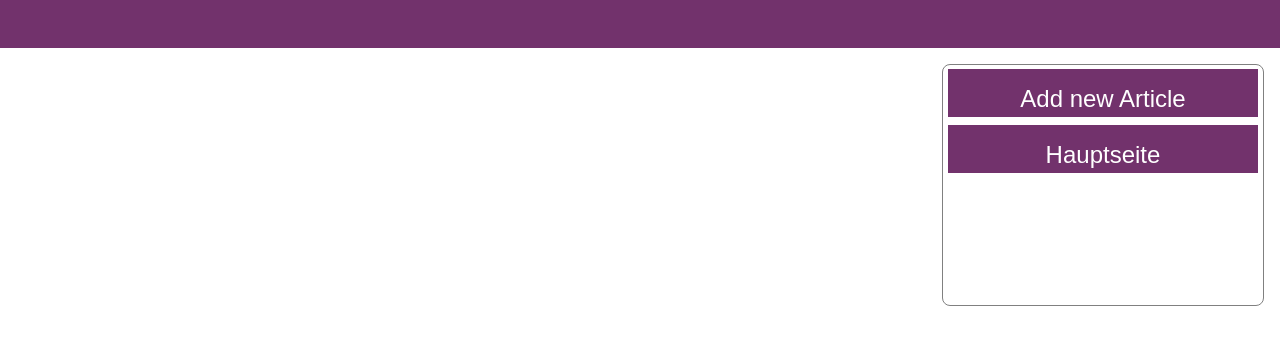
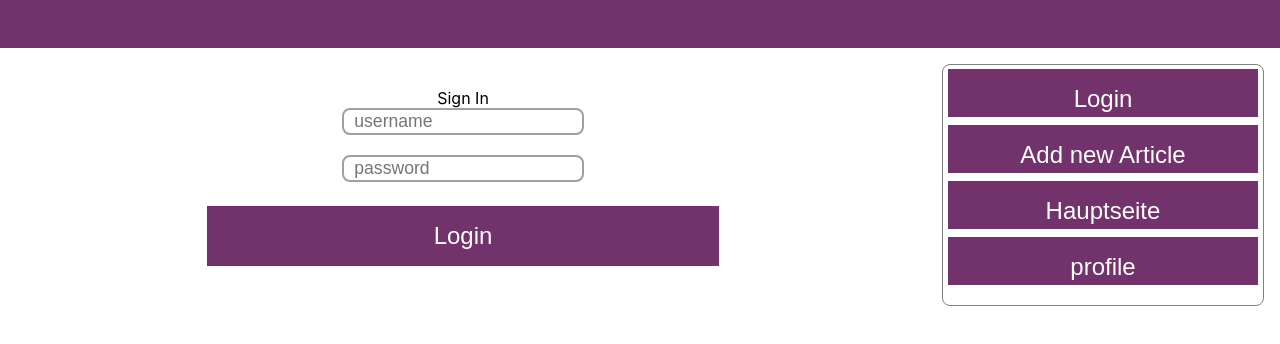
Before and after one commit to BriGot17/KainBLOG, a React (Create React App) app in the folder frontend/kainblog-frontend/: page /login in a window 1280 px wide. Shown: the top 344 px of the page. Built offline with nearby package versions, Linux system fonts and the light colour scheme; no server answers.

Commit message:
Login and Profile

```diff
--- a/frontend/kainblog-frontend/src/App.js
+++ b/frontend/kainblog-frontend/src/App.js
@@ -7,6 +7,8 @@ import { CKEditor } from '@ckeditor/ckeditor5-react';
 import ClassicEditor from '@ckeditor/ckeditor5-build-classic';
 import ArticleNav from './ArticleNav';
 import ArticleView from './ArticleReadView';
+import Login from './Login';
+import Profile from './Profile';
 
 //var XMLParser = require('react-xml-parser');
 
@@ -25,6 +27,8 @@ return (
         <Routes>
 
           <Route path="/" element={ArticleList()} />
+          <Route path="/login" element={<Login />}/>
+          <Route path="/profile" element={<Profile />}/>
           <Route path="/article/new" element={<EditorView />}/>
           <Route path="/article/edit/:guid" element={<EditorView />} />
           <Route path={"/article/:guid"} element={<ArticleView />}/>
--- a/frontend/kainblog-frontend/src/ArticleNav.js
+++ b/frontend/kainblog-frontend/src/ArticleNav.js
@@ -15,6 +15,12 @@ class ArticleNav extends React.Component{
             <div className='sideNavContainer'>
                 <div className='buttonContainer'>
 
+                        <Link className='navLink' to={'login'}>
+                            <button className='button navButton'>
+                                Login
+                            </button>
+                        </Link>
+
                         <Link className='navLink' to={'article/new'}>
                             <button className='button navButton'>
                                 Add new Article
@@ -27,6 +33,11 @@ class ArticleNav extends React.Component{
                             </button>
                         </Link>
 
+                        <Link className='navLink' to={'Profil'}>
+                            <button className='button navButton'>
+                                profile
+                            </button>
+                        </Link>
                 </div>
             </div>
         )
--- a/frontend/kainblog-frontend/src/Forms.css
+++ b/frontend/kainblog-frontend/src/Forms.css
@@ -9,7 +9,7 @@ input {
     font-size: 1.1em;
 }
 
-input[type=text] {
+input[type=text],[type=password] {
     border: solid #a1a0a0 2px;
     border-radius: 8px;
     outline-color: #a1a0a0;
@@ -24,6 +24,7 @@ textarea{
     border-radius: 8px;
     padding-left: 0.6em;
 }
+
 input[type=button] {
     border: none;
     color: white;
@@ -47,6 +48,10 @@ input[type=button] {
     cursor: pointer;
     background-color: #72326c;
 }
+
+button[type="submit"]:hover {
+    background: #944b8d;
+  }
 
 .fileInput{
     position: relative;
--- /dev/null
+++ b/frontend/kainblog-frontend/src/Login.css
@@ -0,0 +1,35 @@
+.app {
+    font-family: sans-serif;
+    display: flex;
+    align-items: center;
+    justify-content: center;
+    flex-direction: column;
+    gap: 20px;
+    height: 100vh;
+    font-family: Cambria, Cochin, Georgia, Times, "Times New Roman", serif;
+    background-color: #f8f9fd;
+  }
+
+  input[type="submit"] {
+    margin-top: 10px;
+    cursor: pointer;
+    font-size: 15px;
+    background: #01d28e;
+    border: 1px solid #01d28e;
+    color: #fff;
+    padding: 10px 20px;
+  }
+
+  input[type="submit"]:hover {
+    background: #6cf0c2;
+  }
+
+  .error {
+    color: red;
+    font-size: 12px;
+  }
+
+  .title {
+    font-size: 25px;
+    margin-bottom: 20px;
+  }
--- /dev/null
+++ b/frontend/kainblog-frontend/src/Login.js
@@ -0,0 +1,85 @@
+import React, { useState } from "react";
+
+import "./Login.css";
+
+function Login() {
+
+  const [errorMessages, setErrorMessages] = useState({});
+  const [isSubmitted, setIsSubmitted] = useState(false);
+
+  const database = [
+    {
+      username: "user1",
+      password: "pass1"
+    },
+    {
+      username: "user2",
+      password: "pass2"
+    }
+  ];
+
+  const errors = {
+    user: "invalid username",
+    pass: "invalid password"
+  };
+
+  const handleSubmit = (event) => {
+    event.preventDefault();
+
+    var loginform = document.forms[0];
+
+    var loginuser = loginform.user;
+    var pass = loginform.pass;
+
+    const userData = database.find((user) => user.username === loginuser.value);
+
+    if (userData) {
+      if (userData.password !== pass.value) {
+        setErrorMessages({ name: "pass", message: errors.pass });
+      } else {
+        setIsSubmitted(true);
+      }
+    } else {
+      setErrorMessages({ name: "user", message: errors.user });
+    }
+  };
+
+  const renderErrorMessage = (name) =>
+    name === errorMessages.name && (
+      <div class="error">{errorMessages.message}</div>
+    );
+
+  const renderForm = (
+
+    <div>
+        <form onSubmit={handleSubmit}>
+        <div>
+            {renderErrorMessage("user")}
+            <input type="text" placeholder="username" name="user" required/>
+        </div>
+        <br/>
+        <div>
+            {renderErrorMessage("pass")}
+            <input type="password" placeholder="password" name="pass" required/>
+        </div>
+        <br/>
+        <div>
+            <button type="submit" class="button">Login</button>
+        </div>
+        </form>
+    </div>
+
+  );
+
+  return (
+    <dic>
+      <div>
+        <br/><br/>
+        <div>Sign In</div>
+        {isSubmitted ? <div>User is successfully logged in</div> : renderForm}
+      </div>
+    </dic>
+  );
+}
+
+export default Login;
--- /dev/null
+++ b/frontend/kainblog-frontend/src/Profile.js
@@ -0,0 +1,32 @@
+function Profile() {
+
+    return (
+        <div>
+            <h2>Profile</h2>
+            <br/>
+            <table>
+                <tr>
+                    <td>Username</td>
+                    <td name="username"></td>
+                </tr>
+                <tr>
+                    <td>Name</td>
+                    <td name="name"></td>
+                </tr>
+                <tr>
+                    <td>Jahrgang</td>
+                    <td name="year"></td>
+                </tr>
+                <tr>
+                    <td>Rolle</td>
+                    <td name="role"></td>
+                </tr>
+            </table>
+            <br/>
+            <label>Profilbeschreibung</label>
+        </div>
+    );
+
+}
+
+export default Profile;
```
Also changed, not shown: frontend/kainblog-frontend/src/Profile.css (added).
